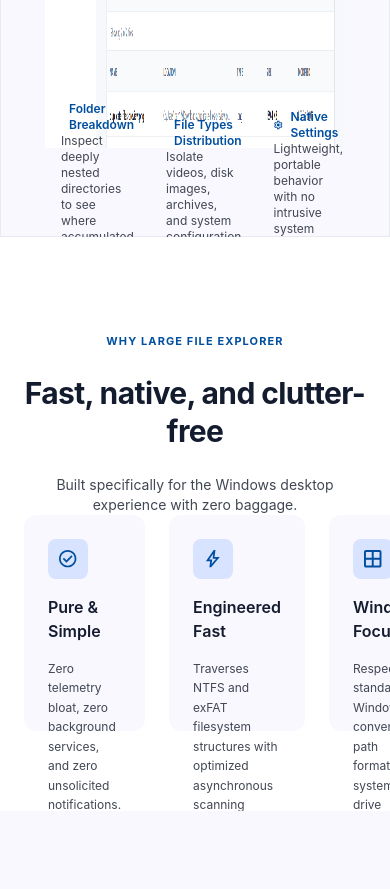
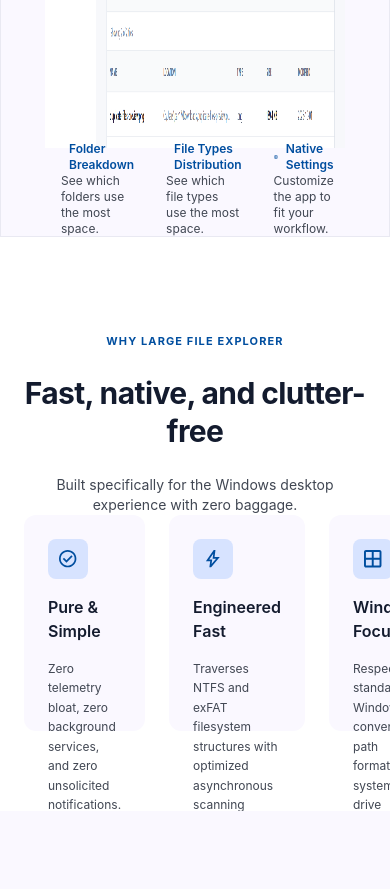
Before and after one commit to pan6603/large-file-explorer-landing, a Next.js app: page / in a window 390 px wide. Shown: the part 3340-4229 px from the top of the page. Built offline with nearby package versions, Linux system fonts and the light colour scheme.

Commit message:
feat: Screenshots 섹션 태블릿 반응형 구현

```diff
--- a/components/sections/app-preview/HomeAppPreviewSection.tsx
+++ b/components/sections/app-preview/HomeAppPreviewSection.tsx
@@ -73,8 +73,7 @@
     imageSrc: "/images/screenshots/folders-preview.png",
     description: (
       <>
-        Inspect deeply nested directories to see where accumulated <br />
-        gigabytes dwell.
+        See which folders use the most space.
       </>
     ),
   },
@@ -84,8 +83,7 @@
     imageSrc: "/images/screenshots/file-types-preview.png",
     description: (
       <>
-        Isolate videos, disk images, archives, and system <br />
-        configuration entries.
+        See which file types use the most space.
       </>
     ),
   },
@@ -95,8 +93,7 @@
     imageSrc: "/images/screenshots/settings-preview.png",
     description: (
       <>
-        Lightweight, portable behavior with no intrusive system <br />
-        background services.
+        Customize the app to fit your workflow.
       </>
     ),
   },
--- a/components/sections/app-preview/appPreview.styles.ts
+++ b/components/sections/app-preview/appPreview.styles.ts
@@ -16,6 +16,11 @@
     padding: 96px 20px;
     margin: 0 auto;
 
+    @media (min-width: 768px) and (max-width: 1024px) {
+        max-width: 1024px;
+        height: auto;
+        padding: 72px 32px;
+    }
 `
 
 export const HomeAppPreviewContent = styled.div`
@@ -27,6 +32,15 @@
     flex-direction: column;
     align-items: center;
     justify-content: space-between;
+
+    @media (min-width: 768px) and (max-width: 1024px) {
+        max-width: 960px;
+        height: auto;
+        padding: 0;
+
+        gap: 32px;
+        justify-content: flex-start;
+    }
 `
 
 export const HomeAppPreviewHeader = styled.div`
@@ -35,12 +49,25 @@
     display: flex;
     align-items: flex-end;
     justify-content: space-between;
+
+    @media (min-width: 768px) and (max-width: 1024px) {
+        flex-direction: column;
+        align-items: center;
+        justify-content: flex-start;
+        gap: 24px;
+    }
 `;
 
 export const HomeAppPreviewIntro = styled.div`
     max-width: 548px;
     width: 100%;
     height: auto;
+
+    @media (min-width: 768px) and (max-width: 1024px) {
+        max-width: 520px;
+        text-align: center;
+        margin: 0 auto;
+    }
 `
 
 export const HomeAppPreviewEyebrow = styled.span`
@@ -52,6 +79,13 @@
     text-align: left;
 
     color: #004e9f;
+
+    @media (min-width: 768px) and (max-width: 1024px) {
+        font-size: 10px;
+        line-height: 14px;
+        letter-spacing: 1px;
+        text-align: center;
+    }
 `
 
 export const HomeAppPreviewTitle = styled.h2`
@@ -63,6 +97,13 @@
     text-align: left;
 
     color: #131b2e;
+
+    @media (min-width: 768px) and (max-width: 1024px) {
+        font-size: 26px;
+        line-height: 32px;
+        letter-spacing: -0.52px;
+        text-align: center;
+    }
 `
 
 export const HomeAppPreviewDescription = styled.p`
@@ -74,6 +115,13 @@
     text-align: left;
 
     color: #414753;
+
+    @media (min-width: 768px) and (max-width: 1024px) {
+        font-size: 12px;
+        line-height: 16px;
+        text-align: center;
+    }
+
 `
 
 export const HomeAppPreviewTabs = styled.div`
@@ -85,6 +133,12 @@
     justify-content: space-between;
     background: #E2E7FF;
     border-radius: 12px;
+
+    @media (min-width: 768px) and (max-width: 1024px) {
+        height: 38px;
+        padding: 3px;
+        border-radius: 10px;
+    }
 `
 
 
@@ -98,6 +152,19 @@
         outline: 2px solid #004e9f;
         outline-offset: 4px;
     }
+
+    @media (min-width: 768px) and (max-width: 1024px) {
+        width: 100%;
+        height: auto;
+        border-radius: 10px;
+        overflow: hidden;
+
+        img {
+            width: 100%;
+            height: auto;
+            display: block;
+        }
+    }
 `
 
 export const HomeAppPreviewGrid = styled.div`
--- a/components/ui/cards/card.styles.ts
+++ b/components/ui/cards/card.styles.ts
@@ -101,10 +101,18 @@
     letter-spacing: 0;
     text-align: left;
     color: #004e9f;
+
+    @media (min-width: 768px) and (max-width: 1024px) {
+        font-size: 11px;
+        line-height: 16px;
+    }
 `
 
 
 export const AppPreviewCardDescription = styled.p`
+    width: 100%;
+    height: auto;
+
     font-family: "Inter", sans-serif;
     font-weight: 400;
     font-size: 12px;
@@ -113,7 +121,13 @@
 
     text-align: left;
     color: #414753;
-`
+
+    @media (min-width: 768px) and (max-width: 1024px) {
+        width: 100%;
+        font-size: 9px;
+        line-height: 14px;
+    }
+`;
 
 
 export const BenefitCardContainer = styled.div`
--- a/components/ui/icons/FileTypesDistributionIcon.tsx
+++ b/components/ui/icons/FileTypesDistributionIcon.tsx
@@ -7,6 +7,11 @@
     display: flex;
     align-items: center;
     justify-content: center;
+
+    @media (min-width: 768px) and (max-width: 1024px) {
+        width: 12px;
+        height: 10px;
+    }
 `
 
 
--- a/components/ui/icons/FolderBreakdownIcon.tsx
+++ b/components/ui/icons/FolderBreakdownIcon.tsx
@@ -7,6 +7,11 @@
     display: flex;
     align-items: center;
     justify-content: center;
+
+    @media (min-width: 768px) and (max-width: 1024px) {
+        width: 12px;
+        height: 10px;
+    }
 `
 
 
--- a/components/ui/icons/NativeSettingsIcon.tsx
+++ b/components/ui/icons/NativeSettingsIcon.tsx
@@ -7,6 +7,11 @@
     display: flex;
     align-items: center;
     justify-content: center;
+
+    @media (min-width: 768px) and (max-width: 1024px) {
+        width: 12px;
+        height: 10px;
+    }
 `
 
 
--- a/components/ui/tabs/PreviewTab.tsx
+++ b/components/ui/tabs/PreviewTab.tsx
@@ -27,6 +27,16 @@
     &:focus-visible {
         outline: 2px solid #004e9f;
         outline-offset: 2px;
+    }
+
+    @media (min-width: 768px) and (max-width: 1024px) {
+        height: 32px;
+        padding: 0 14px;
+
+        font-size: 12px;
+        line-height: 16px;
+
+        border-radius: 7px;
     }
 
 `;
```
